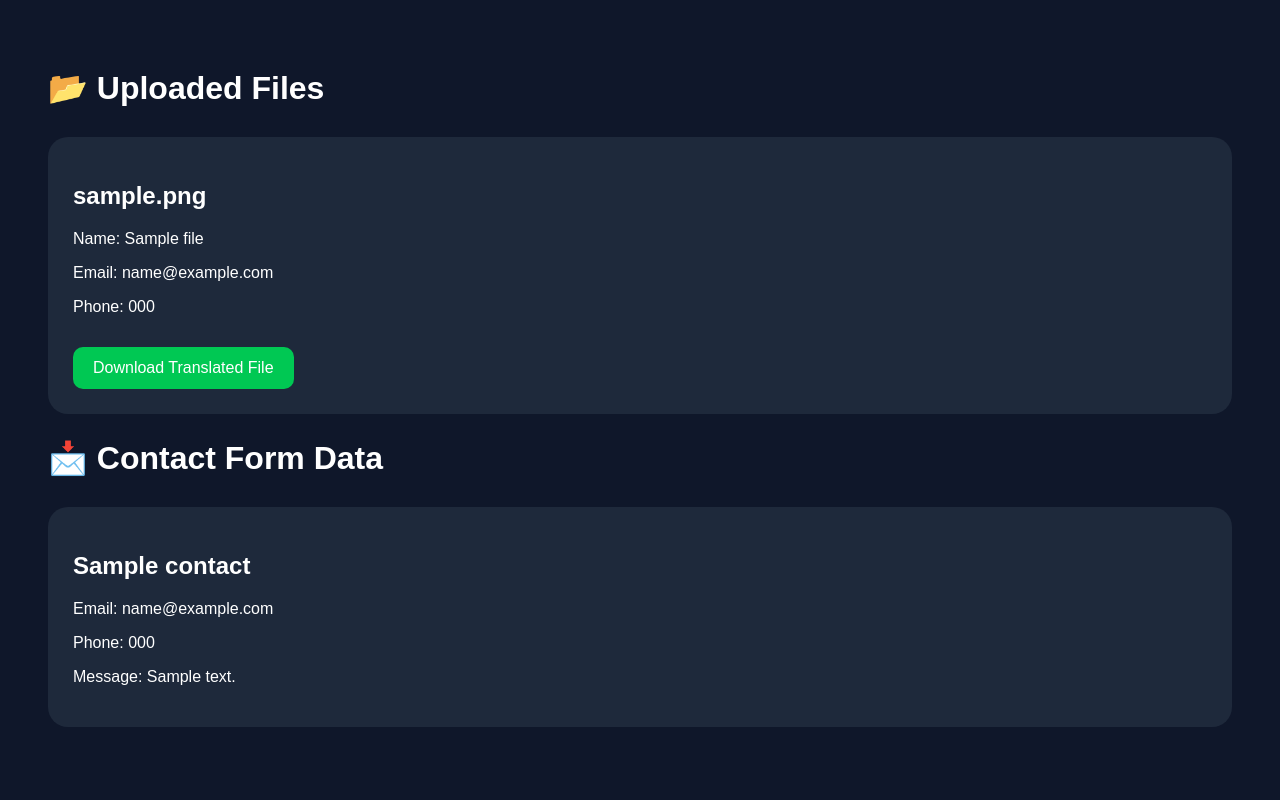
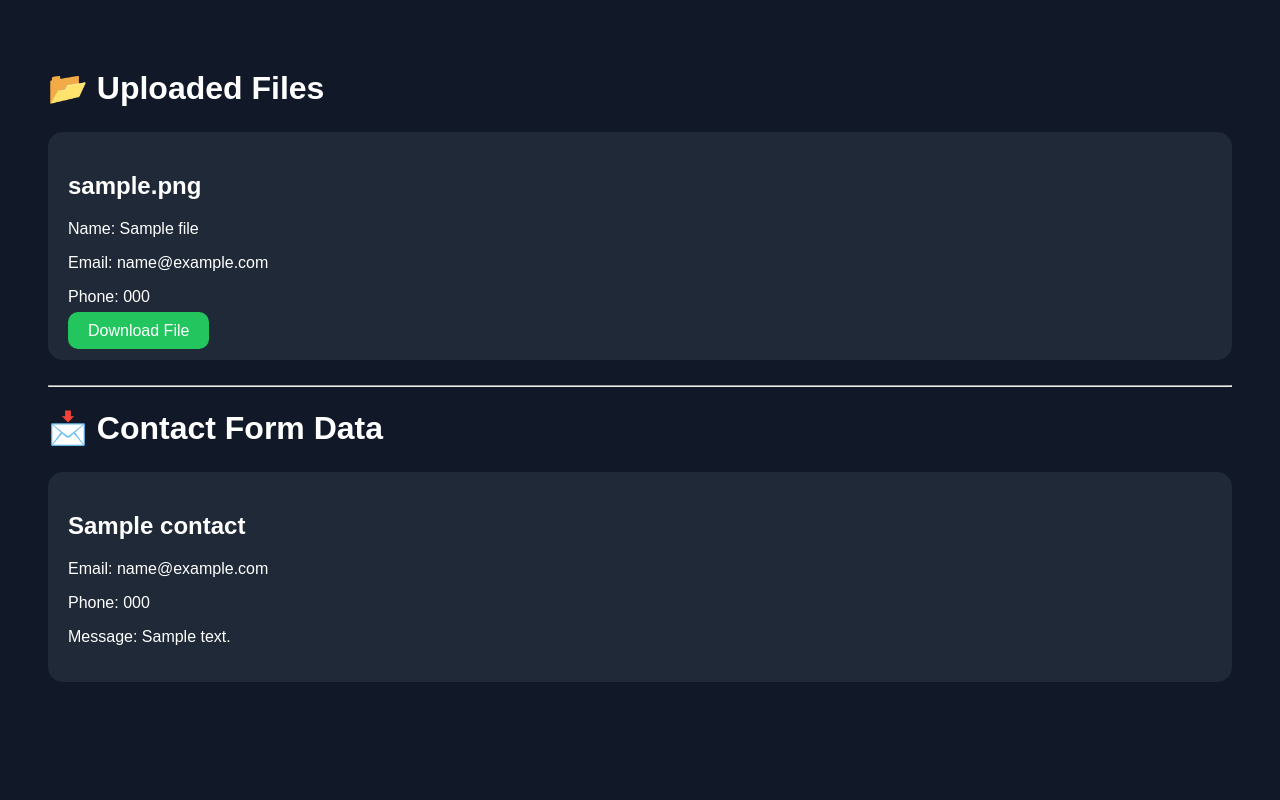
Before and after one commit to placementcellvvw/translator-website, a Flask app: page /dashboard in a window 1280 px wide. Run offline with Flask 3, Linux system fonts and the light colour scheme; the visitor is signed in with stand-in values (Sample User, id 1); tables that the repository leaves empty hold one stand-in row (values such as "Sample post").

Commit message:
Refactor dashboard HTML for styling and structure

```diff
--- a/templates/dashboard.html
+++ b/templates/dashboard.html
@@ -1,5 +1,6 @@
 <!DOCTYPE html>
 <html>
+
 <head>
 
 <title>Dashboard</title>
@@ -7,41 +8,39 @@
 <style>
 
 body{
-    background:#0f172a;
+    background:#111827;
+    color:white;
     font-family:Arial;
-    color:white;
     padding:40px;
 }
 
 h1{
-    margin-bottom:30px;
+    margin-bottom:25px;
 }
 
 .card{
-    background:#1e293b;
-    padding:25px;
-    border-radius:20px;
+    background:#1f2937;
+    padding:20px;
     margin-bottom:25px;
+    border-radius:15px;
 }
 
 .btn{
-    display:inline-block;
-    padding:12px 20px;
+    background:#22c55e;
+    color:white;
+    padding:10px 20px;
+    text-decoration:none;
     border-radius:10px;
-    background:#00c853;
-    color:white;
-    text-decoration:none;
-    margin-top:15px;
 }
 
 .lock{
-    color:#ff5252;
+    color:#ff4d4d;
     font-weight:bold;
 }
 
 img{
     margin-top:15px;
-    border-radius:15px;
+    border-radius:10px;
     background:white;
     padding:10px;
 }
@@ -53,6 +52,8 @@ img{
 <body>
 
 <h1>📂 Uploaded Files</h1>
+
+{% if files %}
 
     {% for file in files %}
 
@@ -71,7 +72,7 @@ img{
             <a class="btn"
             href="/download/{{ file.translated_file }}">
 
-Download Translated File
+            Download File
 
             </a>
 
@@ -86,7 +87,7 @@ Download Translated File
             <img
             src="https://api.qrserver.com/v1/create-qr-code/?size=220x220&data=upi://pay?pa=9818354183@ybl&pn=DAIVIK Translation Work&am=99&cu=INR">
 
-<p>Pay ₹99 and contact admin on WhatsApp</p>
+            <p>Pay ₹99 and contact admin</p>
 
         {% endif %}
 
@@ -94,7 +95,17 @@ src="https://api.qrserver.com/v1/create-qr-code/?size=220x220&data=upi://pay?pa=
 
     {% endfor %}
 
+{% else %}
+
+<p>No uploaded files found</p>
+
+{% endif %}
+
+<hr>
+
 <h1>📩 Contact Form Data</h1>
+
+{% if contacts %}
 
     {% for contact in contacts %}
 
@@ -112,5 +123,11 @@ src="https://api.qrserver.com/v1/create-qr-code/?size=220x220&data=upi://pay?pa=
 
     {% endfor %}
 
+{% else %}
+
+<p>No contact data found</p>
+
+{% endif %}
+
 </body>
 </html>
```
Lines whose indentation alone changed are shown as unchanged.
